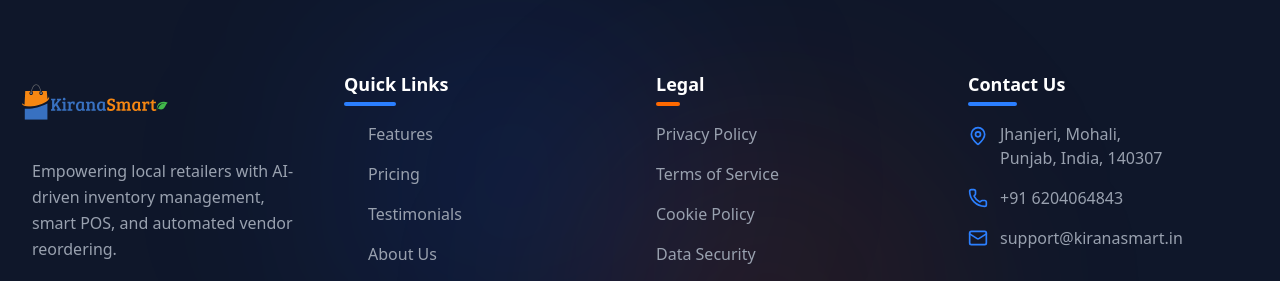
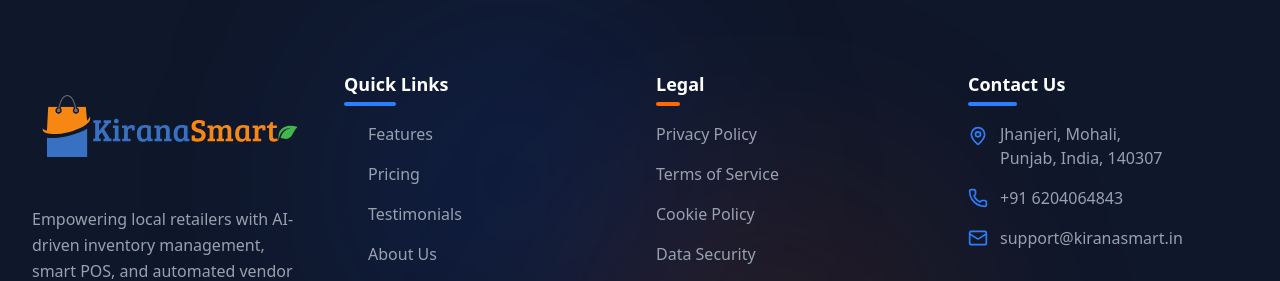
Before and after one commit to dharmu689/Kirana-Store, a React (Vite) app: page / in a window 1280 px wide. Shown: the part 3588-3869 px from the top of the page. Built offline with nearby package versions, Linux system fonts and the light colour scheme; no server answers.

Commit message:
Update FooterSection.jsx

```diff
--- a/src/components/landing/FooterSection.jsx
+++ b/src/components/landing/FooterSection.jsx
@@ -64,7 +64,7 @@ const FooterSection = () => {
                             </span>
                         </div> */}
 
-                        <img src="/KiranaSmart.svg" alt="KiranaSmart Logo" className="h-16 -ml-4" />
+                        <img src="/KiranaSmart.svg" alt="KiranaSmart Logo" className="mb-6" />
 
                         <p className="text-gray-400 leading-relaxed">
                             Empowering local retailers with AI-driven inventory management, smart POS, and automated vendor reordering.
```
